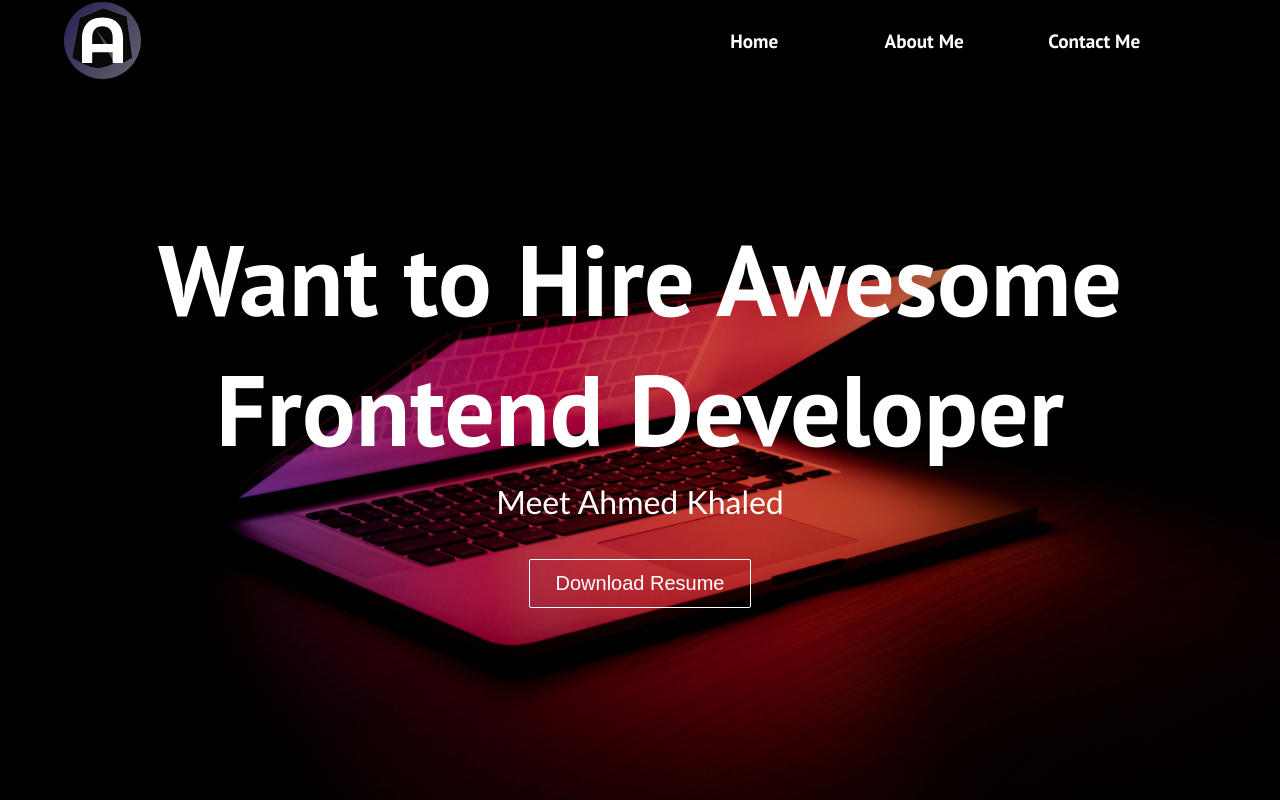
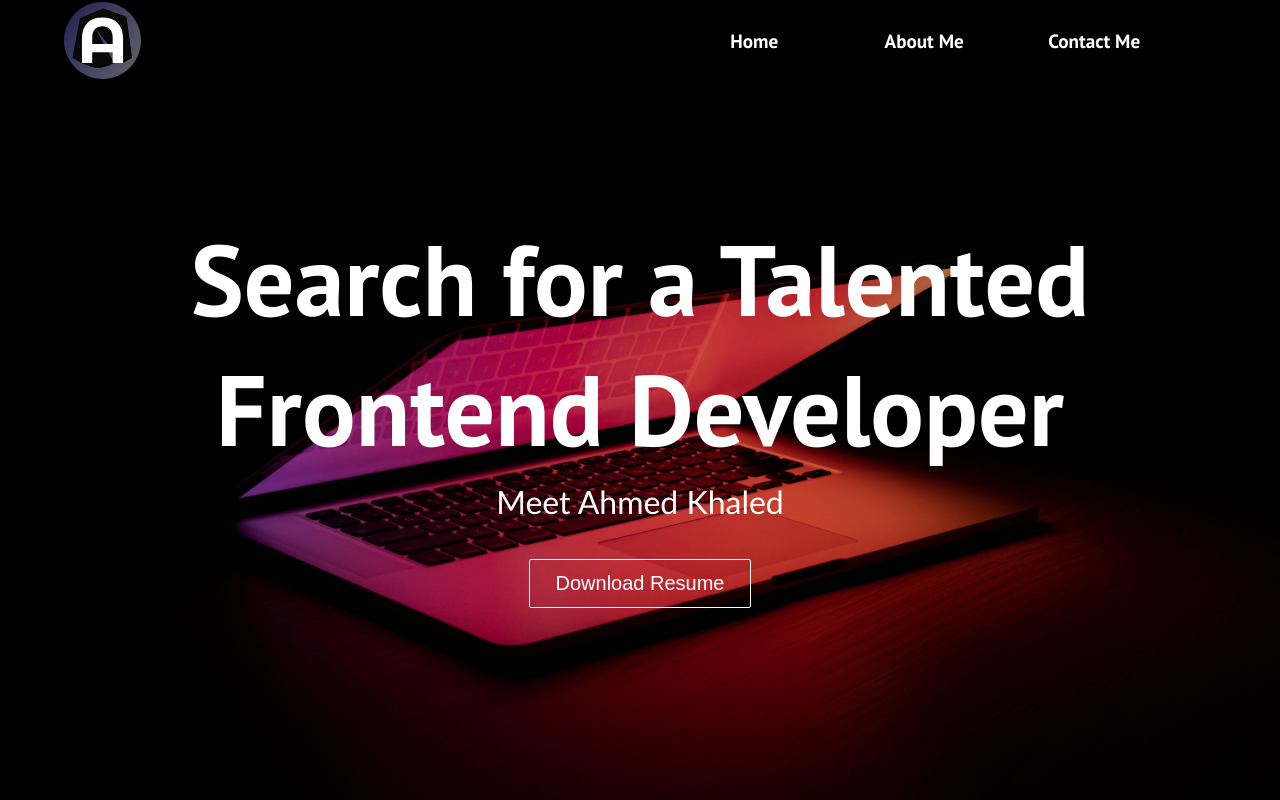
Before and after one commit to ahmedkhaledwafi/ahmed-s-portfilo, a React (Create React App) app: page / in a window 1280 px wide. Shown: the top 800 px of the page. Built offline with nearby package versions, Linux system fonts and the light colour scheme.

Commit message:
content: Changing hero Text

```diff
--- a/src/components/HeroSection.js
+++ b/src/components/HeroSection.js
@@ -7,7 +7,7 @@ function HeroSection() {
             <div className="hero-padding" />
             <div className="hero-container">
                 {/* <video src="/videos/video-1.mp4" autoPlay loop muted /> */}
-                <h1 className="hero-container--header">Want to Hire Awesome Frontend Developer</h1>
+                <h1 className="hero-container--header">Search for a Talented Frontend Developer</h1>
                 <p>Meet Ahmed Khaled</p>
                 <div className="hero-btns">
                     <Button className='btns'
```
